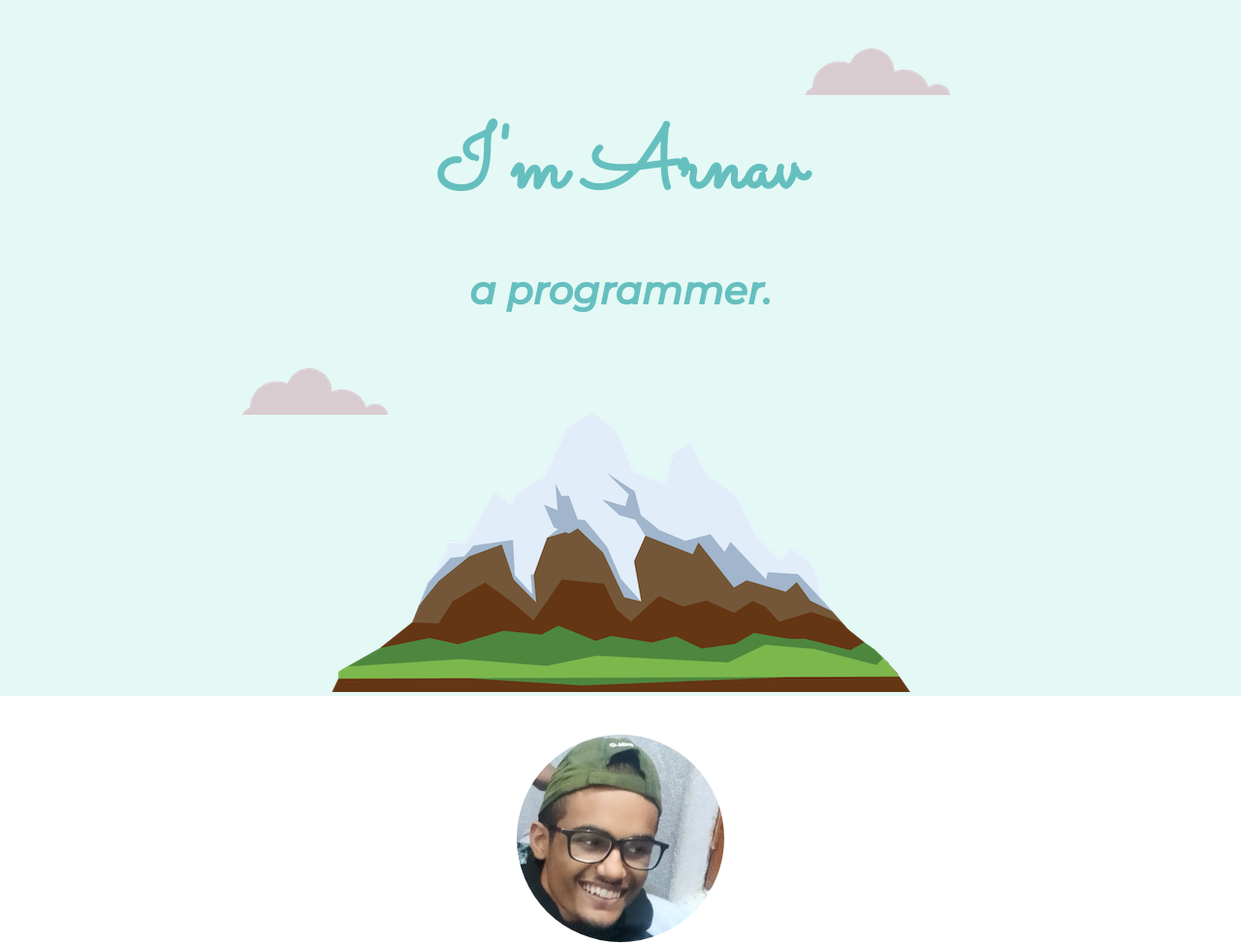
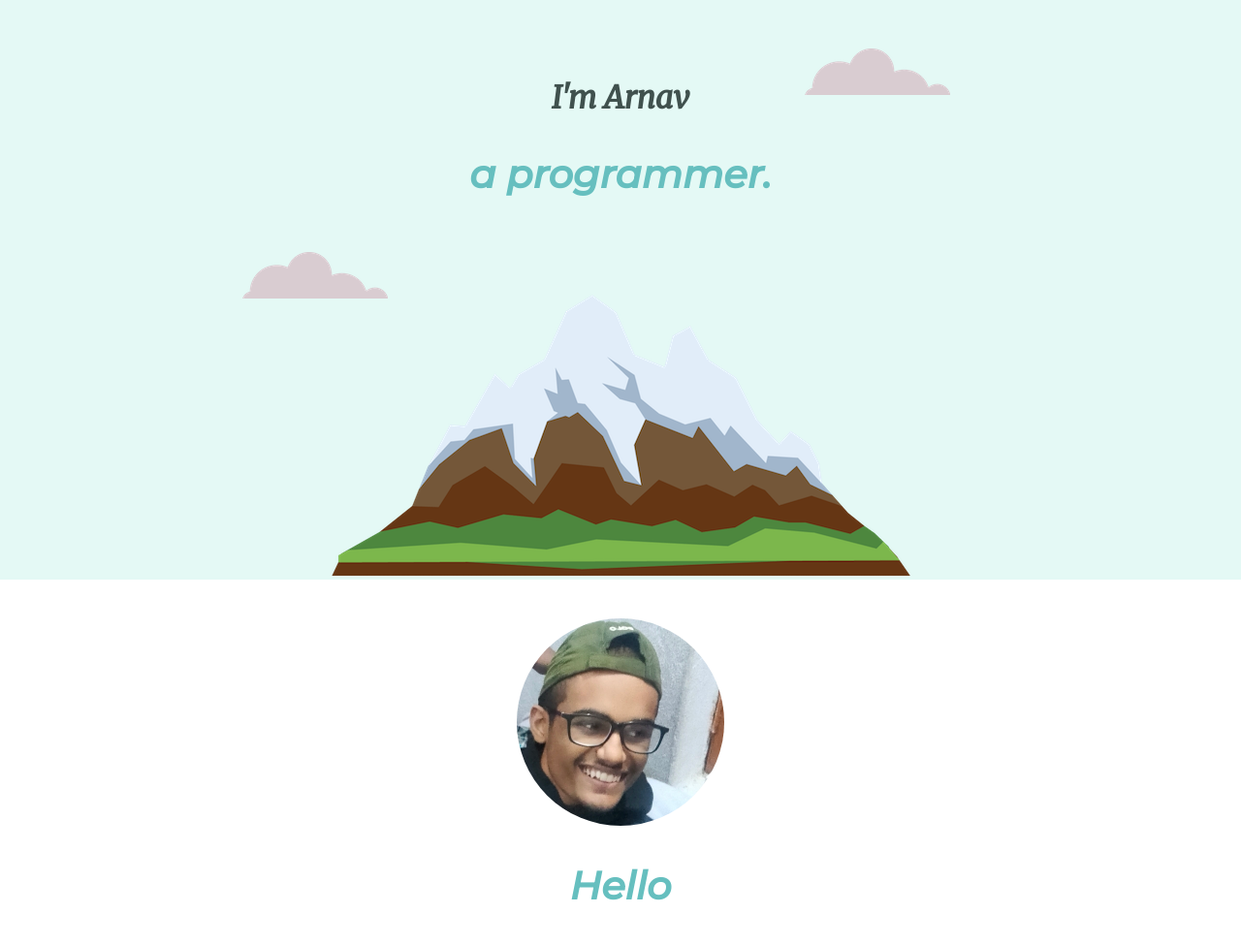
Before and after one commit to arnav0309/Personal-Website, a plain HTML site: page index.html in a window 1280 px wide. Shown: the top 975 px of the page at 97% size. Drawn offline with Linux system fonts and the light colour scheme.

Commit message:
updated css

```diff
--- a/CSS/styles.css
+++ b/CSS/styles.css
@@ -7,7 +7,7 @@ body{
 
 
 }
-h1{
+h6{
   font-size: 5.625rem;
   margin: 50px auto 0 auto;
   font-family: 'Sacramento', cursive;
```
